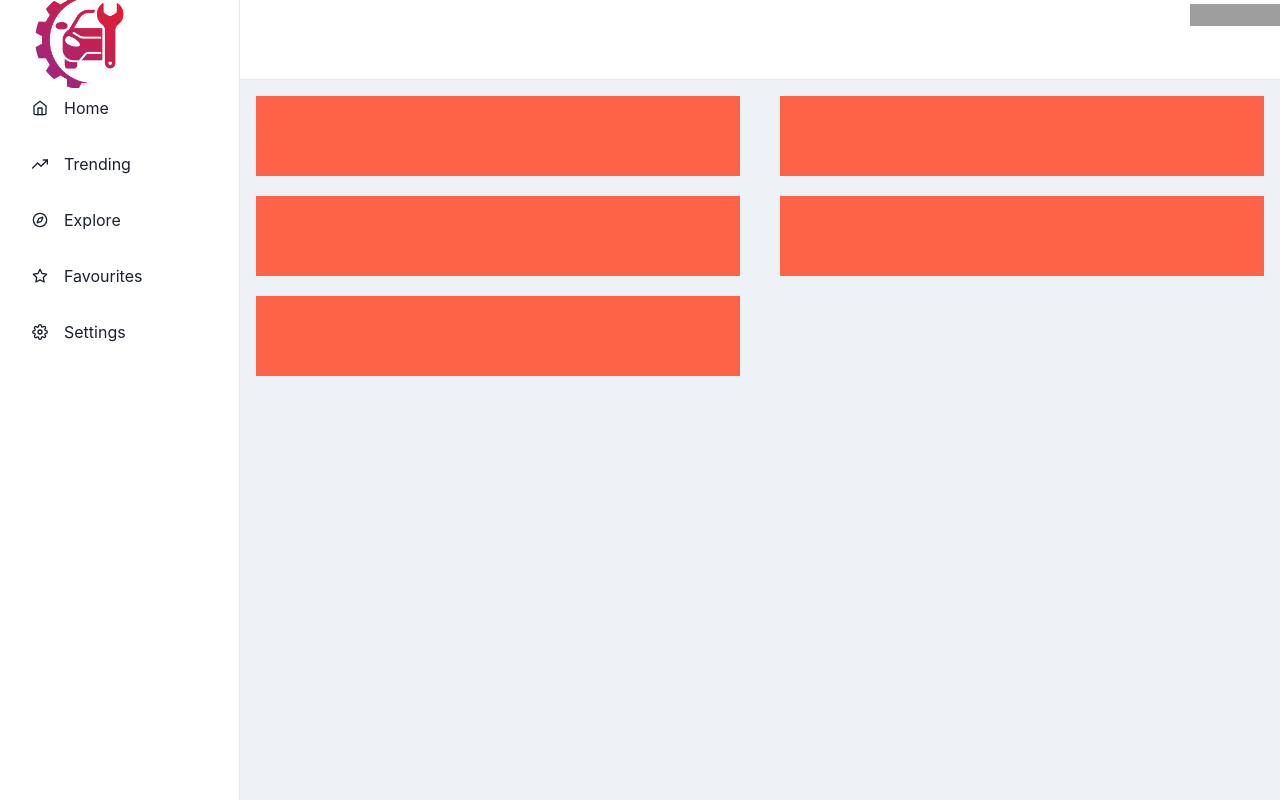
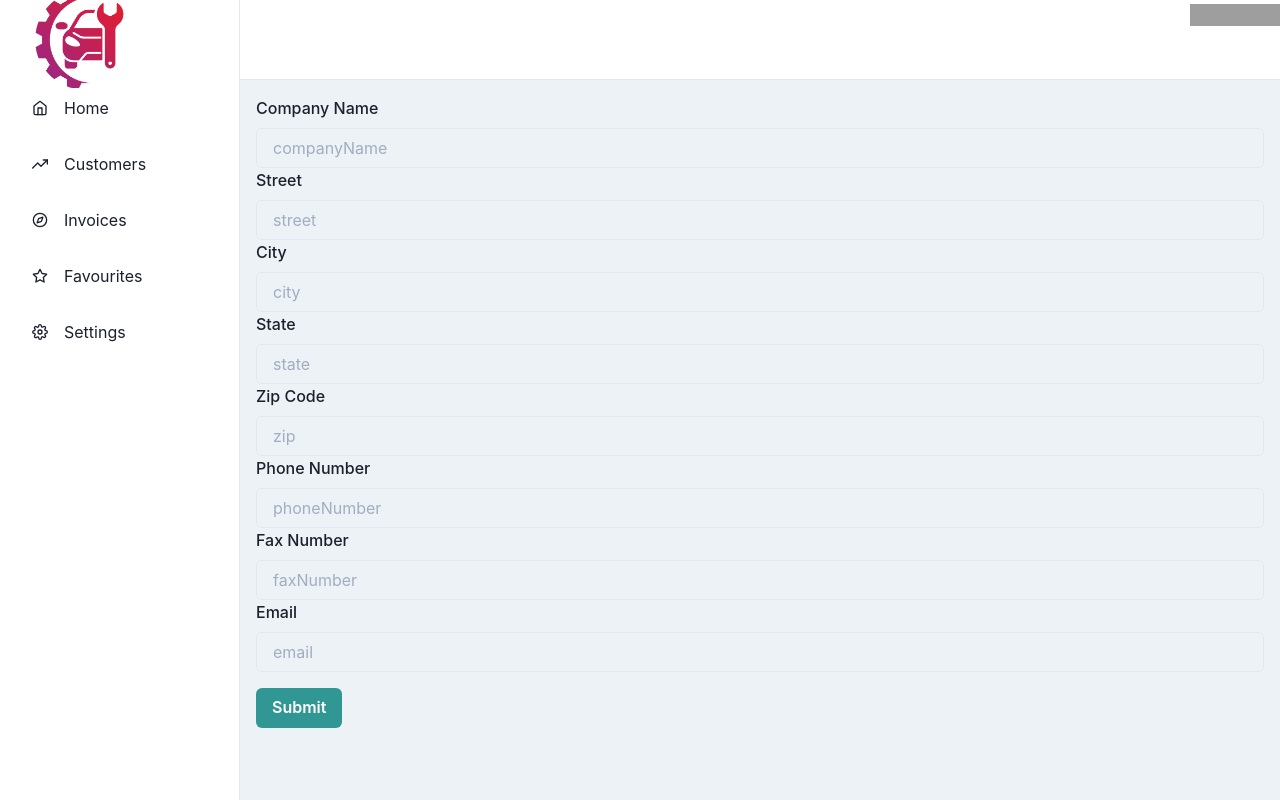
Before and after one commit to aarlin/auto-repair-invoice, a React (Vite) app: page /settings in a window 1280 px wide. Built offline with nearby package versions, Linux system fonts and the light colour scheme; grey boxes are pictures that could not be loaded.

Commit message:
add box for form fields submitted

```diff
--- a/package.json
+++ b/package.json
@@ -16,6 +16,7 @@
     "framer-motion": "4",
     "react": "^17.0.0",
     "react-dom": "^17.0.0",
+    "react-hook-form": "^7.20.5",
     "react-icons": "^4.3.1",
     "react-router-dom": "^6.0.2"
   },
--- a/src/components/Settings.tsx
+++ b/src/components/Settings.tsx
@@ -1,14 +1,143 @@
 import { SimpleGrid, Box } from "@chakra-ui/layout";
+import { useForm } from 'react-hook-form'
+import {
+    FormErrorMessage,
+    FormLabel,
+    FormControl,
+    Input,
+    Button,
+} from '@chakra-ui/react'
+import { useState } from "react";
+import Stats from './Stats';
+
+type ISubmitResult = {
+    companyName: string;
+    street: string;
+    city: string;
+    state: string;
+    zip: string;
+    phoneNumber: string;
+    faxNumber: string;
+    email: string;
+}
 
 const Settings = () => {
+    const [data, setData] = useState<ISubmitResult>();
+    const {
+        handleSubmit,
+        register,
+        formState: { errors, isSubmitting },
+    } = useForm()
+
+    const onSubmit = (values: any) => {
+        return new Promise<void>((resolve) => {
+            setData(values);
+            setTimeout(() => {
+                alert(JSON.stringify(values, null, 2))
+                resolve()
+            }, 3000)
+        })
+    }
+
+
     return (
-        <SimpleGrid columns={2} spacingX='40px' spacingY='20px'>
-            <Box bg='tomato' height='80px'></Box>
-            <Box bg='tomato' height='80px'></Box>
-            <Box bg='tomato' height='80px'></Box>
-            <Box bg='tomato' height='80px'></Box>
-            <Box bg='tomato' height='80px'></Box>
-        </SimpleGrid>
+        <>
+        <form onSubmit={handleSubmit(onSubmit)}>
+            <FormControl isInvalid={errors.name}>
+                <FormLabel htmlFor='companyName'>Company Name</FormLabel>
+                <Input
+                    id='companyName'
+                    placeholder='companyName'
+                    {...register('companyName', {
+                        required: 'This is required',
+                        minLength: { value: 4, message: 'Minimum length should be 4' },
+                    })}
+                />
+                <FormLabel htmlFor='street'>Street</FormLabel>
+                <Input
+                    id='street'
+                    placeholder='street'
+                    {...register('street', {
+                        required: 'This is required',
+                        minLength: { value: 4, message: 'Minimum length should be 4' },
+                    })}
+                />
+                <FormLabel htmlFor='city'>City</FormLabel>
+                <Input
+                    id='city'
+                    placeholder='city'
+                    {...register('city', {
+                        required: 'This is required',
+                        minLength: { value: 4, message: 'Minimum length should be 4' },
+                    })}
+                />
+                <FormLabel htmlFor='state'>State</FormLabel>
+                <Input
+                    id='state'
+                    placeholder='state'
+                    {...register('state', {
+                        required: 'This is required',
+                        minLength: { value: 2, message: 'Minimum length should be 2' },
+                    })}
+                />
+                <FormLabel htmlFor='zip'>Zip Code</FormLabel>
+                <Input
+                    id='zip'
+                    placeholder='zip'
+                    {...register('zip', {
+                        required: 'This is required',
+                        minLength: { value: 4, message: 'Minimum length should be 4' },
+                    })}
+                />
+                <FormLabel htmlFor='phoneNumber'>Phone Number</FormLabel>
+                <Input
+                    id='phoneNumber'
+                    placeholder='phoneNumber'
+                    {...register('phoneNumber', {
+                        required: 'This is required',
+                        minLength: { value: 4, message: 'Minimum length should be 4' },
+                    })}
+                />
+                <FormLabel htmlFor='faxNumber'>Fax Number</FormLabel>
+                <Input
+                    id='faxNumber'
+                    placeholder='faxNumber'
+                    {...register('faxNumber', {
+                        required: 'This is required',
+                        minLength: { value: 4, message: 'Minimum length should be 4' },
+                    })}
+                />
+                <FormLabel htmlFor='email'>Email</FormLabel>
+                <Input
+                    id='email'
+                    placeholder='email'
+                    {...register('email', {
+                        required: 'This is required',
+                        minLength: { value: 4, message: 'Minimum length should be 4' },
+                    })}
+                />
+                <FormErrorMessage>
+                    {errors.name && errors.name.message}
+                </FormErrorMessage>
+            </FormControl>
+            <Button mt={4} colorScheme='teal' isLoading={isSubmitting} type='submit'>
+                Submit
+            </Button>
+        </form>
+
+        {data && (
+            <Stats
+                companyName={data.companyName}
+                street={data.street}
+                city={data.city}
+                state={data.state}
+                zip={data.zip}
+                phoneNumber={data.phoneNumber}
+                faxNumber={data.faxNumber}
+                email={data.email}
+            />
+        )}
+        </>
     )
 }
 
--- a/src/components/SidebarWithHeader.tsx
+++ b/src/components/SidebarWithHeader.tsx
@@ -37,8 +37,8 @@ interface LinkItemProps {
 }
 const LinkItems: Array<LinkItemProps> = [
   { name: 'Home', icon: FiHome, path: '/' },
-  { name: 'Trending', icon: FiTrendingUp, path: '/trending' },
-  { name: 'Explore', icon: FiCompass, path: '/explore' },
+  { name: 'Customers', icon: FiTrendingUp, path: '/trending' },
+  { name: 'Invoices', icon: FiCompass, path: '/explore' },
   { name: 'Favourites', icon: FiStar, path: '/favorites' },
   { name: 'Settings', icon: FiSettings, path: '/settings' },
 ];
--- /dev/null
+++ b/src/components/Stats.tsx
@@ -0,0 +1,49 @@
+import {
+    HStack,
+    Stack,
+    Stat,
+    StatHelpText,
+    StatLabel
+} from "@chakra-ui/react";
+import React from "react";
+
+const Stats = (props: any) => {
+    return (
+        <Stat mt={5}>
+            <Stack
+                p={4}
+                borderWidth="3px"
+                borderRadius="md"
+                direction="column"
+                align="flex-start"
+            >
+                <HStack>
+                    <StatLabel>Company Name: {props.companyName}</StatLabel>
+                </HStack>
+                <HStack>
+                    <StatLabel>Street: {props.street}</StatLabel>
+                </HStack>
+                <HStack>
+                    <StatLabel>City: {props.city}</StatLabel>
+                </HStack>
+                <HStack>
+                    <StatLabel>State: {props.state}</StatLabel>
+                </HStack>
+                <HStack>
+                    <StatLabel>Zip Code: {props.zip}</StatLabel>
+                </HStack>
+                <HStack>
+                    <StatLabel>Phone Number: {props.phoneNumber}</StatLabel>
+                </HStack>
+                <HStack>
+                    <StatLabel>Fax Number: {props.faxNumber}</StatLabel>
+                </HStack>
+                <HStack>
+                    <StatLabel>Email: {props.email}</StatLabel>
+                </HStack>
+            </Stack>
+        </Stat>
+    );
+}
+
+export default Stats;
```
Also changed, not shown: 1 other file (tests, documents, lock files or other folders).
